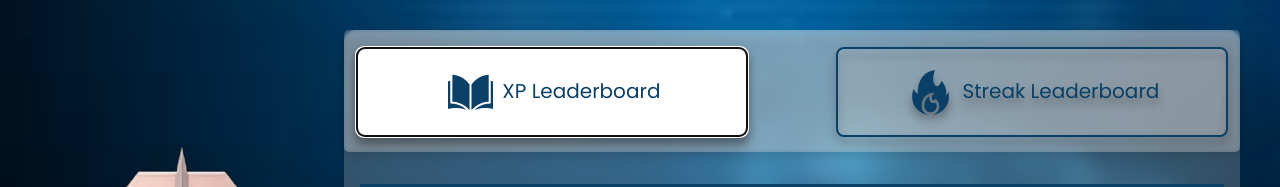
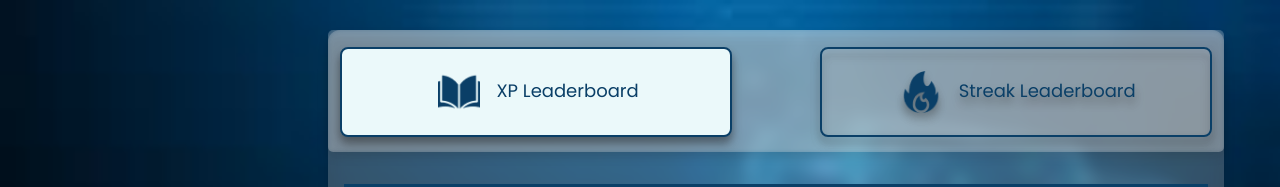
Before and after one commit to arsalan1004/Safwaat, a React (Vite) app in the folder Frontend/: page / in a window 1280 px wide. Shown: the top 187 px of the page. Built offline with nearby package versions, Linux system fonts and the light colour scheme; no server answers.

Commit message:
LeaderBoard Feature Frontend Completed

```diff
--- a/Frontend/src/App.css
+++ b/Frontend/src/App.css
@@ -50,7 +50,7 @@
 .leadButton{
   border-radius: 8px;
   border: 1px solid transparent;
-  font-size: 20px;
+  font-size: 18px;
   font-weight: 500;
   font-family: inherit;
   cursor: pointer;
@@ -283,8 +283,8 @@
 
 .boardLead{
   background: rgba( 255, 255, 255, 0.2 );
-  backdrop-filter: blur( 8px );
-  -webkit-backdrop-filter: blur( 8px );
+  backdrop-filter: blur( 2px );
+  -webkit-backdrop-filter: blur( 2px );
   border-radius: 50px;
   font-family: 'Poppins';
   border-radius: 300px;
@@ -292,7 +292,6 @@
   width: 70vw;
   grid-area: 1 / 2 / 2 / 3;
   filter: drop-shadow(0px 6px 4px rgba(0, 0, 0, 0.25));
-  backdrop-filter: blur(2px);
   margin-top: 30px;
   margin-right: 5vh;
 }
@@ -318,6 +317,7 @@ table{
   padding: 0px 5px 0px 5px;
   filter: drop-shadow(0px 6px 4px rgba(0, 0, 0, 0.25));
   backdrop-filter: blur(2px);
+
 }
 
 .OutlineLead{
@@ -329,6 +329,7 @@ table{
   margin-bottom:2%;
   filter: drop-shadow(0px 6px 4px rgba(0, 0, 0, 0.25));
   backdrop-filter: blur(2px);
+  outline: none;
 }
 
 tbody{
@@ -355,7 +356,6 @@ tbody{
   width: 100%;
   height: 100%;
   flex-direction: column;
-  padding-bottom: 20vh;
 }
 
 .content > p{
@@ -367,17 +367,18 @@ tbody{
 
 ::-webkit-scrollbar {
   width: 0.4vw;
+
 }
 
 
 ::-webkit-scrollbar-track {
-  box-shadow: inset 0 0 5px grey;
+  /* box-shadow: inset 0 0 5px grey;  */
   border-radius: 10px;
 }
 
 
 ::-webkit-scrollbar-thumb {
-  background: rgb(255, 255, 255);
+  background: transparent;
   border-radius: 10px;
 }
 
--- a/Frontend/src/Components/LeaderBoard/leaderboad.jsx
+++ b/Frontend/src/Components/LeaderBoard/leaderboad.jsx
@@ -54,7 +54,7 @@ function Leader() {
           <div className="leaderboardWrapper">
             <div className="label">
               <div className="content">
-                {selectedLeaderboard=='xp'? <img src={userLeagues[0]? LeagueDecider(userLeagues[0]):leaderboard} alt="" className="w-[60%] h-[40%]" /> : <img src={streak} alt="" className="w-[68%] h-[40%]" /> }
+                {selectedLeaderboard=='xp'? <img src={userLeagues[0]? LeagueDecider(userLeagues[0]):leaderboard} alt="" className="w-[50%] h-[30%]" /> : <img src={streak} alt="" className="w-[50%] h-[30%]" /> }
                 {selectedLeaderboard=='xp'? <p className="text-white text-[32px] text-center  mt-4">
                 {userLeagues[0]} League
                 </p> : <p className="text-white text-[32px] text-center  mt-4">
@@ -67,23 +67,23 @@ function Leader() {
                 </p> }
               </div>
             </div>
-            <div className="boardLead shadow-lg backdrop-filter backdrop-blur-md rounded-xl h-90vh w-70vw grid-area[1/2/2/3] mt-30px mr-5vh">
+            <div className="boardLead shadow-lg backdrop-filter backdrop-blur rounded-xl h-90vh w-70vw grid-area[1/2/2/3] mt-30px mr-14">
               <div className="menu w-[100%] h-[17%] px-3 pb-6 flex justify-between">
                 <ButtonLog
-                  className={`w-[45%] leadButton min-h-[91%] bg-transparent text-[#0A3F67] focus:bg-white focus:text-[#0A3F67] OutlineLead ${
-                    selectedLeaderboard === 'xp' ? ' text-white' : ''
+                  className={`w-[45%] leadButton min-h-[91%] bg-transparent text-[#0A3F67] focus:bg-primary-100 focus:text-[#0A3F67] OutlineLead ${
+                    selectedLeaderboard === 'xp' ? ' text-primary-100' : ''
                   }`} auto={true}
                   onClick={() => setSelectedLeaderboard('xp')}
                 >
-                  <img src={OpenBook} alt="" className="inline p-1" /> XP Leaderboard
+                  <img src={OpenBook} alt="" className="inline p-1 mr-2 h-[50px] w-[50px]" /> XP Leaderboard
                 </ButtonLog>
                 <ButtonLog
-                  className={`w-[45%] leadButton min-h-[91%] bg-transparent text-[#0A3F67] focus:bg-white focus:text-[#0A3F67] OutlineLead ${
-                    selectedLeaderboard === 'streak' ? 'bg-[#0A3F67] text-white' : ''
+                  className={`w-[45%] leadButton min-h-[91%] bg-transparent text-[#0A3F67] focus:bg-primary-100 focus:text-[#0A3F67] OutlineLead ${
+                    selectedLeaderboard === 'streak' ? 'bg-[#0A3F67] text-primary-100' : ''
                   }`} auto={false}
                   onClick={() => setSelectedLeaderboard('streak')}
                 >
-                  <img src={fire} alt="" className="inline p-1" /> Streak Leaderboard
+                  <img src={fire} alt="" className="inline p-1 mr-2 h-[50px] w-[50px]" /> Streak Leaderboard
                 </ButtonLog>
               </div>
               <div className="w-[100%] h-[80%]">
--- a/Frontend/src/Components/LeaderBoard/leaderboardTable.jsx
+++ b/Frontend/src/Components/LeaderBoard/leaderboardTable.jsx
@@ -22,8 +22,8 @@ const LeaderboardTable = ({data,label,board,userLeagues,userId}) => {
 
   function userhighlight(id){
     if(id==userId){
-      return ''
-      // 'bg-blue-300 text-white rounded-3xl'
+      return 'border-t-[3px] border-b-[3px] border-cyan-600 rounded-3xl';
+
     }
     console.log(id);
     return null
--- a/Frontend/tailwind.config.js
+++ b/Frontend/tailwind.config.js
@@ -1,10 +1,57 @@
+/** @type {import('tailwindcss').Config} */
 export default {
-  content: [
-    "./index.html",
-    "./src/**/*.{js,ts,jsx,tsx}",
+  content: ["./index.html", "./src/**/*.{js,ts,jsx,tsx}"],
+  theme: {
+    screens: {
+      's1': '680px',
+      's2': '780px',
+      's3': '880px',
+      's4': '1100px',
+      's5': '1300px',
+    },
+
+    fontFamily: {
+      Montserrat: ["Montserrat"],
+      Itim: ["Itim"],
+      Poppins: ["Poppins"],
+      Inter: ["Inter"],
+    },
+    extend: {
+      boxShadow: {
+        inset: "inset 0 4px 4px rgba(0, 0, 0, 0.3)",
+        "3d": "2px 3px 5px rgba(0, 0, 0, 0.5)",
+      },
+
+      colors: {
+        primary: {
+          100: "#EBF9FA",
+          200: "#BCE2E5",
+        },
+        secondary: "#0A3F67",
+        accent: "#2D867F",
+        correct: "#0ACF1E",
+        wrong: "#E01111",
+        disabled : "#D2D6D9"
+      },
+      backgroundImage: {
+        flashcraftBg: "url(./src/Assets/Background/flashcraftBg.jpg)",
+        profileBg: "url(./src/Assets/Background/profileBg.jpg)"
+      },
+      backfaceVisibility: {
+        visible: "visible",
+        hidden: "hidden",
+      },
+    },
+  },
+  plugins: [
+    function ({ addUtilities }) {
+      const newUtilities = {
+        ".transform-style-preserve-3d": {
+          "transform-style": "preserve-3d",
+        },
+      };
+
+      addUtilities(newUtilities, ["responsive", "hover"]);
+    },
   ],
-  theme: {
-    extend: {},
-  },
-  plugins: [],
-}
+};
```
